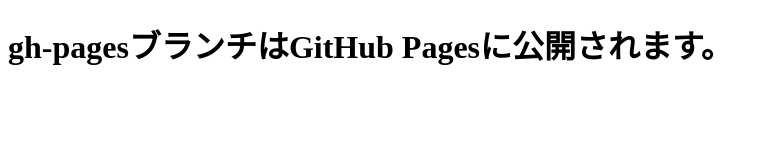
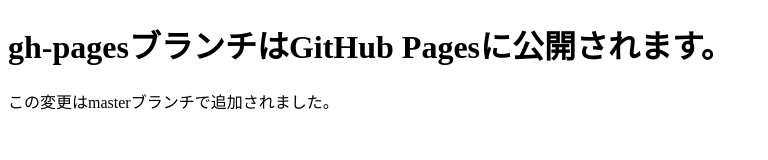
Before and after one commit to sango366/git-study, a plain HTML site: page index.html in a window 1280 px wide. Shown: the whole page, without its empty margins (0-768 px from the left). Drawn offline with Linux system fonts and the light colour scheme.

Commit message:
段落を追加

```diff
--- a/index.html
+++ b/index.html
@@ -1,10 +1,10 @@
-<!DOCTYPE html>
-<html lang="ja">
+<!DOCTYPE html> <html lang="ja">
   <head>
     <meta charset="UTF-8" />
     <title>Gitの勉強</title>
   </head>
   <body>
     <h1>gh-pagesブランチはGitHub Pagesに公開されます。</h1>
+    <p>この変更はmasterブランチで追加されました。</p>
   </body>
 </html>
```
